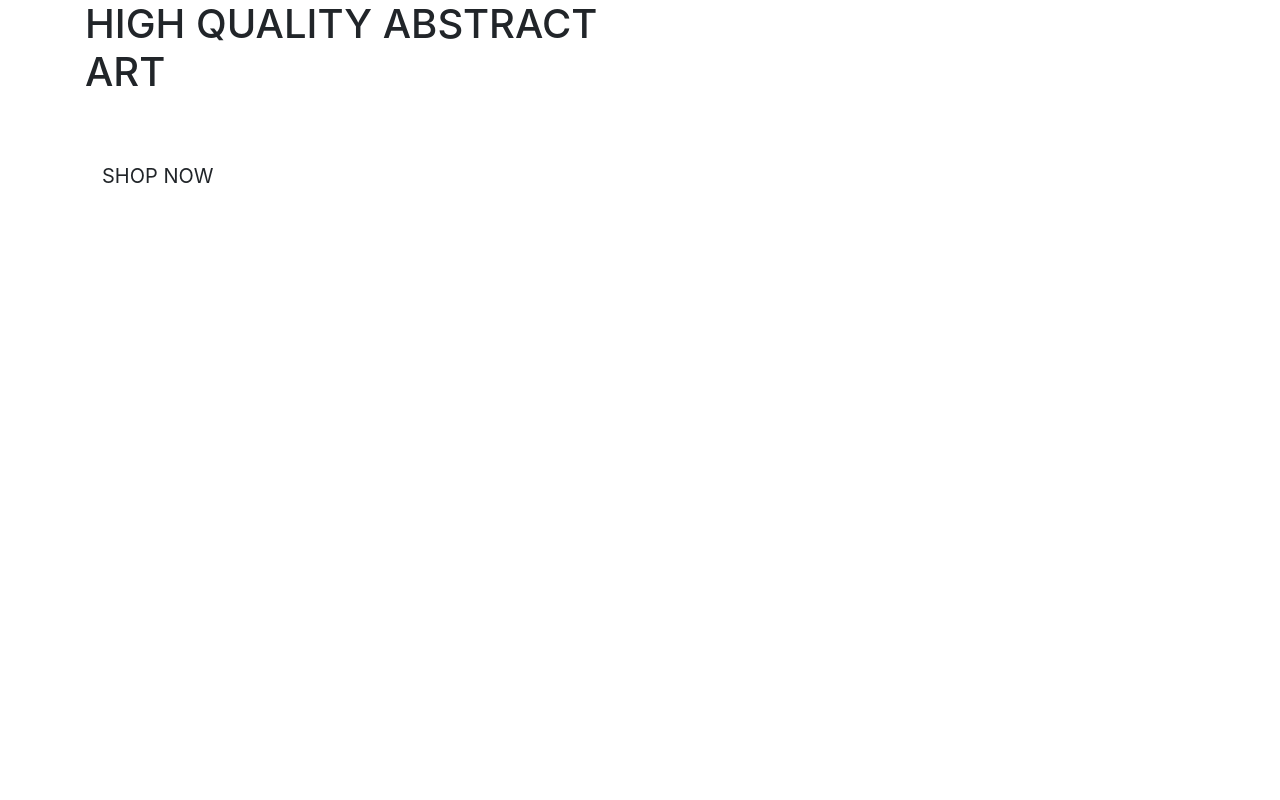
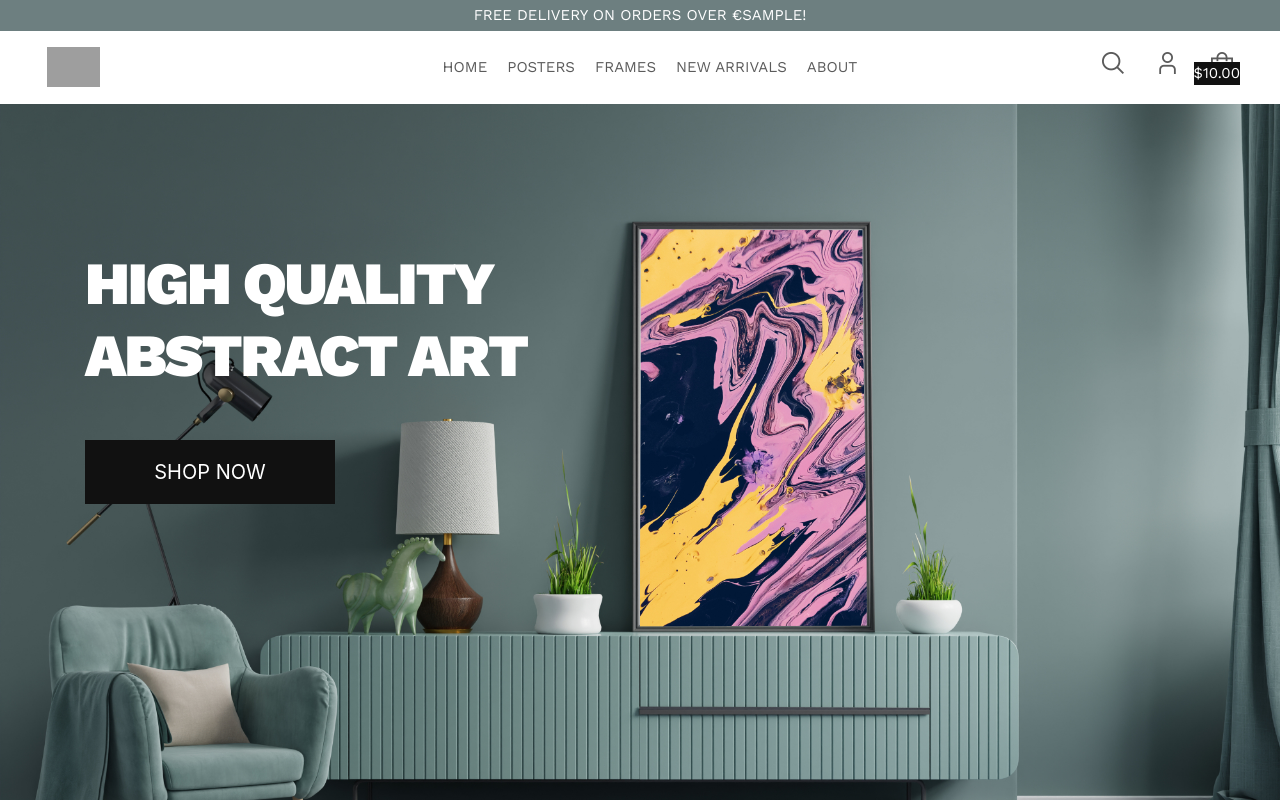
Before and after one commit to hellyryan1995/Poster-Art-MS4, a Django app: template home/templates/home/index.html in a window 1280 px wide. Run offline with Django 3.2, Linux system fonts and the light colour scheme; the template is opened without the code that fills it: most values are stand-ins (such as "Sample title", 1, 10 or a date in 2020); parts of the project's set-up code (start-up, migrations or seed data) failed here and were passed over; some libraries are stand-ins or nearby versions; grey boxes are pictures that could not be loaded.

Commit message:
Added header to base.html

```diff
--- a/poster_art/settings.py
+++ b/poster_art/settings.py
@@ -146,6 +146,10 @@
 # https://docs.djangoproject.com/en/3.2/howto/static-files/
 
 STATIC_URL = '/static/'
+STATICFILES_DIRS = (os.path.join(BASE_DIR, 'static'),)
+
+MEDIA_URL = '/media/'
+MEDIA_ROOT = os.path.join(BASE_DIR, 'media')
 
 # Default primary key field type
 # https://docs.djangoproject.com/en/3.2/ref/settings/#default-auto-field
--- a/poster_art/urls.py
+++ b/poster_art/urls.py
@@ -15,9 +15,11 @@
 """
 from django.contrib import admin
 from django.urls import path, include
+from django.conf import settings
+from django.conf.urls.static import static
 
 urlpatterns = [
     path('admin/', admin.site.urls),
     path('accounts/', include('allauth.urls')),
     path('', include('home.urls')),
-]
+] + static(settings.MEDIA_URL, document_root=settings.MEDIA_ROOT)
--- /dev/null
+++ b/static/css/base.css
@@ -0,0 +1,112 @@
+/* ---------------------------------------- General Styling */
+html {
+    height: 100%;
+}
+
+body {
+    background: url('/media/poster-art-home-banner.jpg') no-repeat center center fixed;
+    background-size: cover;
+    height: 100vh;
+    background-position-y: 0px;
+}
+
+h1,h2,h3 {
+    font-family: 'Work Sans', sans-serif;
+    font-weight: 900;
+    color: #111111;
+    letter-spacing: -2px;
+}
+
+p {
+    color: #5B5B5B;
+    font-weight: 400;
+    font-family: 'Work Sans', sans-serif;
+    font-size: 15px;
+}
+
+i {
+    font-size: 22px;
+    color: #5B5B5B;
+}
+
+.shop-button {
+    background: #111111;
+    color: #fff;
+    width: 250px;
+}
+
+.shop-button:hover{
+    color: #fff;
+    border: solid 2px #111111;
+}
+
+/* ---------------------------------------- Header Styling */
+
+
+.quantity {
+    color: #fff;
+    font-weight: 400;
+    position: absolute;
+    font-size: 15px;
+    top: 28px;
+    right: 40px;
+    background: #111111;
+}
+
+.border-line {
+    border-bottom: solid 1px #ffffff;
+    background: #fff;
+}
+
+.nav-link {
+    padding: 1rem 2rem;
+}
+
+.nav-link-mobile {
+    padding: 1rem 0rem;
+}
+
+.navbar-toggler {
+    padding: 0px!important
+}
+
+.promo-banner  {
+    background: #6D7F80;
+}
+
+.promo-text {
+    color: #fff!important;
+    text-transform: uppercase;
+}
+
+.nav-icons {
+    padding-left: 20px;
+}
+
+.nav-icons-mobile {
+    padding-left: 5px;
+}
+
+.nav-search {
+    color: #111111;
+}
+
+.border-black {
+    color: #111111;
+}
+
+.menu-text {
+    color: #5B5B5B;
+    text-transform: uppercase;
+    font-size: 15px;
+    font-weight: 400;
+    font-family: 'Work Sans', sans-serif;
+    padding-left: 20px;
+}
+
+/* ---------------------------------------- Banner Styling */
+
+.header-text {
+    font-size: 60px;
+    color: #fff;
+}
--- a/templates/base.html
+++ b/templates/base.html
@@ -15,6 +15,11 @@
 
     {% block corecss %}
         <link rel="stylesheet" href="https://stackpath.bootstrapcdn.com/bootstrap/4.4.1/css/bootstrap.min.css" integrity="sha384-Vkoo8x4CGsO3+Hhxv8T/Q5PaXtkKtu6ug5TOeNV6gBiFeWPGFN9MuhOf23Q9Ifjh" crossorigin="anonymous">
+        <link rel="preconnect" href="https://fonts.googleapis.com">
+        <link rel="preconnect" href="https://fonts.gstatic.com" crossorigin>
+        <link href="https://fonts.googleapis.com/css2?family=Work+Sans:wght@400;900&display=swap" rel="stylesheet">
+        <link rel='stylesheet' href='https://cdn-uicons.flaticon.com/uicons-regular-straight/css/uicons-regular-straight.css'>
+        <link rel="stylesheet" href="{% static 'css/base.css' %}">
     {% endblock %}
 
     {% block extra_css %}
@@ -32,7 +37,12 @@
     <title>Poster Art {% block extra_title %}{% endblock %}</title>
   </head>
   <body>
-    <header class="container-fluid fixed-top"></header>
+    <header class="container-fluid fixed-top d-none d-lg-block">
+        {% include 'includes/top-header.html' %}
+    </header>
+    <header class="container-fluid fixed-top d-lg-none ">
+      {% include 'includes/mobile-top-header.html' %}
+    </header>
 
     {% if messages %}
         <div class="message-container"></div>
--- /dev/null
+++ b/templates/includes/mobile-top-header.html
@@ -0,0 +1,113 @@
+<!-- Promo Banner-->
+<div id="delivery-banner" class="row text-center promo-banner">
+    <div class="col bg-black text-white">
+        <p class="promo-text my-1">Free delivery on orders over €{{ free_delivery_threshold }}!</p>
+    </div>
+</div>
+  <div id="topnav" class="row d-lg-flex border-line">
+      <div class="col-2 col-lg-3 my-auto py-1 py-lg-0">
+          <a href="{% url 'home' %}" class="nav-link-mobile main-logo">
+            <img src="/media/posterart-logo-black.svg"  height="40" alt="Poster Art Logo">
+          </a>
+      </div>
+
+        <div class="col-10 col-lg-3 my-auto py-1 py-lg-0">
+          <ul class="list-inline list-unstyled text-right text-lg-right my-0 nav-link-mobile">
+            <li class="list-inline-item">
+              <a class="text-black" href="#" id="mobile-search" data-toggle="dropdown" aria-haspopup="true" aria-expanded="false">
+                  <div class="text-center nav-icons-mobile">
+                    <div><i class="fi fi-rs-search"></i></div>
+                </div>
+              </a>
+              <div class="dropdown-menu border-0 w-100 p-3 rounded-0 my-0" aria-labelledby="mobile-search">
+                  <form class="form" method="GET" action="">
+                      <div class="input-group w-100">
+                          <input class="form-control border border-black rounded-0" type="text" name="q" placeholder="Search our site">
+                          <div class="input-group-append">
+                              <button class="form-control form-control btn rounded-0" type="submit">
+                                  <span class="icon">
+                                      <i class="fi fi-rs-search nav-search"></i>
+                                  </span>
+                              </button>
+                          </div>
+                      </div>
+                  </form>
+              </div>
+          </li>
+              <li class="list-inline-item dropdown">
+                  <a class="text-black" href="#" id="user-options" data-toggle="dropdown" aria-haspopup="true" aria-expanded="false">
+                      <div class="text-center nav-icons-mobile">
+                          <div><i class="fi fi-rs-user"></i></div>
+                      </div>
+                  </a>
+                  <div class="dropdown-menu border-0" aria-labelledby="user-options">
+                      {% if request.user.is_authenticated %}
+                          {% if request.user.is_superuser %}
+                              <a href="" class="dropdown-item">Product Management</a>
+                          {% endif %}
+                          <a href="" class="dropdown-item">My Profile</a>
+                          <a href="{% url 'account_logout' %}" class="dropdown-item">Logout</a>
+                      {% else %}
+                          <a href="{% url 'account_signup' %}" class="dropdown-item">Register</a>
+                          <a href="{% url 'account_login' %}" class="dropdown-item">Login</a>
+                      {% endif %}
+                  </div>
+              </li>
+
+              <li class="list-inline-item">
+                  <a class="shopping-bag" href="">
+                      <div class="text-center nav-icons-mobile">
+                          <div><i class="fi fi-rs-shopping-bag"></i></div>
+                          <p class=" quantity">
+                              {% if grand_total %}
+                                  ${{ grand_total|floatformat:2 }}
+                              {% else %}
+                                   <!-- 0 -->
+                              {% endif %}
+                          </p>
+                      </div>
+                  </a>
+              </li>
+              <li class="list-inline-item">
+              <nav class=" navbar-expand-lg w-100">
+                <button class="navbar-toggler" type="button" data-toggle="collapse" data-target="#main-nav" aria-controls="main-nav" aria-expanded="false" aria-label="Toggle navigation">
+                    <div class="text-center nav-icons-mobile">
+                        <div><i class="fi fi-rs-menu-burger"></i></div>
+                    </div>
+                </button>
+                <div class="collapse navbar-collapse" id="main-nav">
+                  <ul class="navbar-nav w-auto mx-auto">
+                      <li>
+                          <a href="#" class="home-link menu-text">Home</a>
+                      </li>
+                      <li class="nav-item dropdown">
+                           <a class="menu-text" href="#" id="poster-products" data-toggle="dropdown" aria-haspopup="true" aria-expanded="false">
+                               Posters
+                           </a>
+                           <div class="dropdown-menu" aria-labelledby="poster-products">
+                              <a href="#" class="dropdown-item menu-text">Liquify</a>
+                              <a href="#" class="dropdown-item menu-text">Cubism</a>
+                              <a href="#" class="dropdown-item menu-text">Gradients</a>
+                              <a href="#" class="dropdown-item menu-text">Geometric</a>
+                              <a href="#" class="dropdown-item menu-text">Collage</a>
+                              <a href="#" class="dropdown-item menu-text">All Posters</a>
+                           </div>
+                      </li>
+                      <li>
+                          <a href="#" class="frame-link menu-text">Frames</a>
+                      </li>
+                      <li>
+                          <a href="#" class="new-link menu-text">New Arrivals</a>
+                      </li>
+                      <li>
+                          <a href="#" class="about-link menu-text">About</a>
+                      </li>
+                  </ul>
+              </div>
+            </nav>
+        </li>
+        </div>
+          </ul>
+      </div>
+  </div>
+</div>
--- /dev/null
+++ b/templates/includes/top-header.html
@@ -0,0 +1,110 @@
+<!-- Promo Banner-->
+<div id="delivery-banner" class="row text-center promo-banner">
+    <div class="col bg-black text-white">
+        <p class="promo-text my-1">Free delivery on orders over €{{ free_delivery_threshold }}!</p>
+    </div>
+</div>
+  <div id="topnav" class="row d-lg-flex border-line">
+      <div class="col-12 col-lg-3 my-auto py-1 py-lg-0">
+          <a href="{% url 'home' %}" class="nav-link main-logo">
+            <img src="/media/posterart-logo-black.svg"  height="40" alt="Poster Art Logo">
+          </a>
+      </div>
+      <div class="col-12 col-lg-6 my-auto py-1 py-lg-0">
+          <nav class="navbar navbar-expand-lg navbar-light w-100">
+              <button class="navbar-toggler" type="button" data-toggle="collapse" data-target="#main-nav" aria-controls="main-nav" aria-expanded="false" aria-label="Toggle navigation">
+                  <span class="navbar-toggler-icon"></span>
+              </button>
+              <div class="collapse navbar-collapse" id="main-nav">
+                <ul class="navbar-nav w-auto mx-auto">
+                    <li>
+                        <a href="#" class="home-link menu-text">Home</a>
+                    </li>
+                    <li class="nav-item dropdown">
+                         <a class="menu-text" href="#" id="poster-products" data-toggle="dropdown" aria-haspopup="true" aria-expanded="false">
+                             Posters
+                         </a>
+                         <div class="dropdown-menu" aria-labelledby="poster-products">
+                            <a href="#" class="dropdown-item menu-text">Liquify</a>
+                            <a href="#" class="dropdown-item menu-text">Cubism</a>
+                            <a href="#" class="dropdown-item menu-text">Gradients</a>
+                            <a href="#" class="dropdown-item menu-text">Geometric</a>
+                            <a href="#" class="dropdown-item menu-text">Collage</a>
+                            <a href="#" class="dropdown-item menu-text">All Posters</a>
+                         </div>
+                    </li>
+                    <li>
+                        <a href="#" class="frame-link menu-text">Frames</a>
+                    </li>
+                    <li>
+                        <a href="#" class="new-link menu-text">New Arrivals</a>
+                    </li>
+                    <li>
+                        <a href="#" class="about-link menu-text">About</a>
+                    </li>
+                </ul>
+            </div>
+          </nav>
+      </div>
+
+        <div class="col-12 col-lg-3 my-auto py-1 py-lg-0">
+          <ul class="list-inline list-unstyled text-center text-lg-right my-0 nav-link">
+            <li class="list-inline-item">
+              <a class="text-black" href="#" id="mobile-search" data-toggle="dropdown" aria-haspopup="true" aria-expanded="false">
+                  <div class="text-center nav-icons">
+                    <div><i class="fi fi-rs-search"></i></div>
+                </div>
+              </a>
+              <div class="dropdown-menu border-0 w-100 p-3 rounded-0 my-0" aria-labelledby="mobile-search">
+                  <form class="form" method="GET" action="">
+                      <div class="input-group w-100">
+                          <input class="form-control border border-black rounded-0" type="text" name="q" placeholder="Search our site">
+                          <div class="input-group-append">
+                              <button class="form-control form-control btn rounded-0" type="submit">
+                                  <span class="icon">
+                                      <i class="fi fi-rs-search nav-search"></i>
+                                  </span>
+                              </button>
+                          </div>
+                      </div>
+                  </form>
+              </div>
+          </li>
+              <li class="list-inline-item dropdown">
+                  <a class="text-black" href="#" id="user-options" data-toggle="dropdown" aria-haspopup="true" aria-expanded="false">
+                      <div class="text-center nav-icons">
+                          <div><i class="fi fi-rs-user"></i></div>
+                      </div>
+                  </a>
+                  <div class="dropdown-menu border-0" aria-labelledby="user-options">
+                      {% if request.user.is_authenticated %}
+                          {% if request.user.is_superuser %}
+                              <a href="" class="dropdown-item">Product Management</a>
+                          {% endif %}
+                          <a href="" class="dropdown-item">My Profile</a>
+                          <a href="{% url 'account_logout' %}" class="dropdown-item">Logout</a>
+                      {% else %}
+                          <a href="{% url 'account_signup' %}" class="dropdown-item">Register</a>
+                          <a href="{% url 'account_login' %}" class="dropdown-item">Login</a>
+                      {% endif %}
+                  </div>
+              </li>
+
+              <li class="list-inline-item">
+                  <a class="shopping-bag" href="">
+                      <div class="text-center nav-icons">
+                          <div><i class="fi fi-rs-shopping-bag"></i></div>
+                          <p class=" quantity">
+                              {% if grand_total %}
+                                  ${{ grand_total|floatformat:2 }}
+                              {% else %}
+                                   <!-- 0 -->
+                              {% endif %}
+                          </p>
+                      </div>
+                  </a>
+              </li>
+          </ul>
+      </div>
+  </div>
+</div>
```
Also changed, not shown: templates/includes/main-nav.html (added, +29 -0 lines), media/poster-art-home-banner.jpg (added), media/posterart-logo-black.svg (added), media/posterart-logo-white.svg (added).
